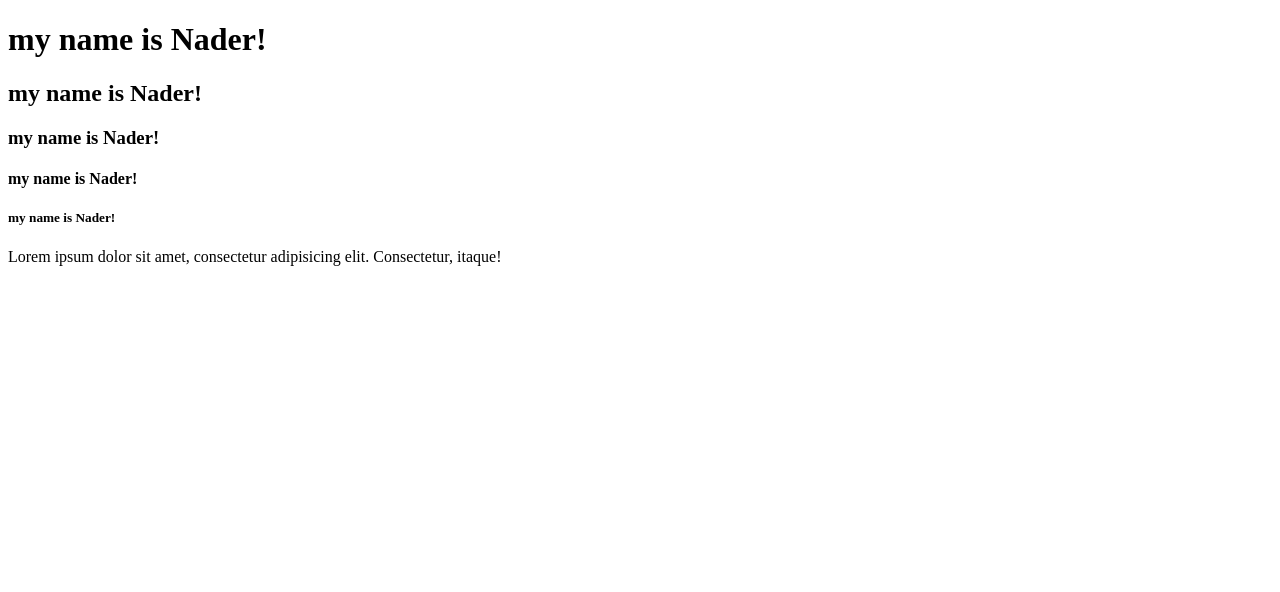
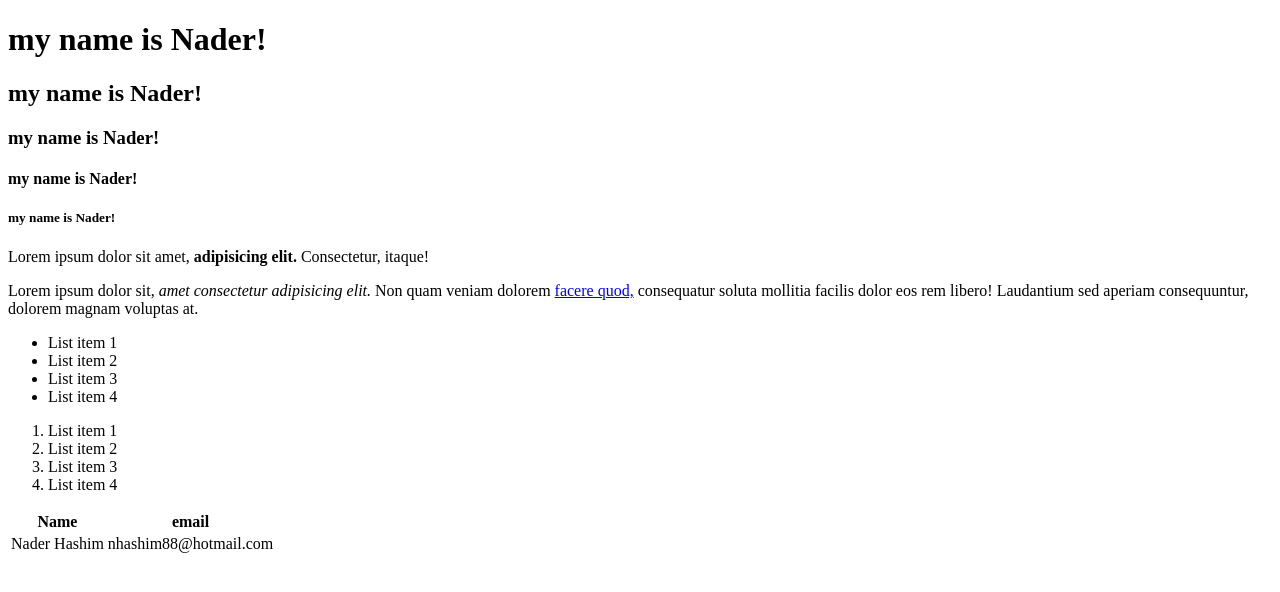
Before and after one commit to NaderHashim/First-project, a plain HTML site: page index.html in a window 1280 px wide. Drawn offline with Linux system fonts and the light colour scheme.

Commit message:
Practice with lists, tables, div style

```diff
--- a/index.html
+++ b/index.html
@@ -14,7 +14,39 @@
     <h4>my name is Nader!</h4>
     <h5>my name is Nader!</h5>
     <p>
-        Lorem ipsum dolor sit amet, consectetur adipisicing elit. Consectetur, itaque!
+        Lorem ipsum dolor sit amet, <strong>adipisicing elit.</strong>  Consectetur, itaque!
     </p>
+  <p>  Lorem ipsum dolor sit, <em>amet consectetur adipisicing elit.</em> Non quam veniam dolorem <a href="steve.html" target="_blank">facere quod,</a> consequatur soluta mollitia facilis dolor eos rem libero! Laudantium sed aperiam consequuntur, dolorem magnam voluptas at.
+</p>
+    <!--Lists-->
+    <ul>
+        <li>List item 1</li>
+        <li>List item 2</li>
+        <li>List item 3</li>
+        <li>List item 4</li>
+    </ul>
+    <ol>
+        <li>List item 1</li>
+        <li>List item 2</li>
+        <li>List item 3</li>
+        <li>List item 4</li>
+    </ol>
+    <!--Tables-->
+    <table>
+<thead>
+<tr>
+    <th>Name</th>
+    <th>email</th>
+
+</tr>
+</thead>
+<tbody>
+<tr>
+    <td>Nader Hashim</td>
+    <td>nhashim88@hotmail.com</td>
+</tr>
+</tbody>
+
+    </table>
 </body>
 </html>
```
